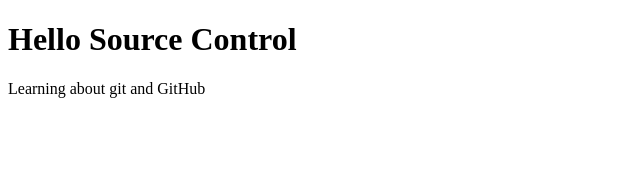
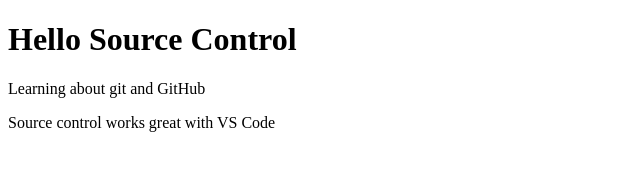
Before and after one commit to sk8kitty/CPW204---SourceControl, a plain HTML site: page index.html in a window 1280 px wide. Shown: the whole page, without its empty margins (0-640 px from the left). Drawn offline with Linux system fonts and the light colour scheme.

Commit message:
Added second paragraph.

```diff
--- a/index.html
+++ b/index.html
@@ -10,5 +10,6 @@
     <h1>Hello Source Control</h1>
 
     <p>Learning about git and GitHub</p>
+    <p>Source control works great with VS Code</p>
 </body>
 </html>
```
